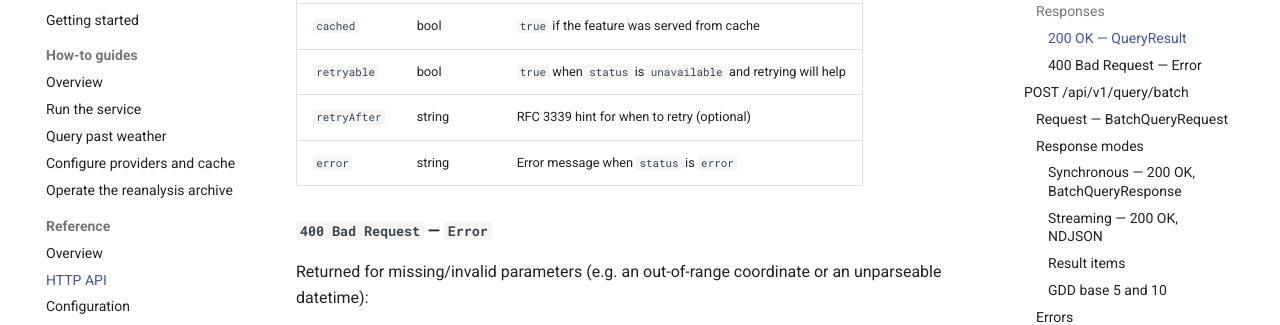
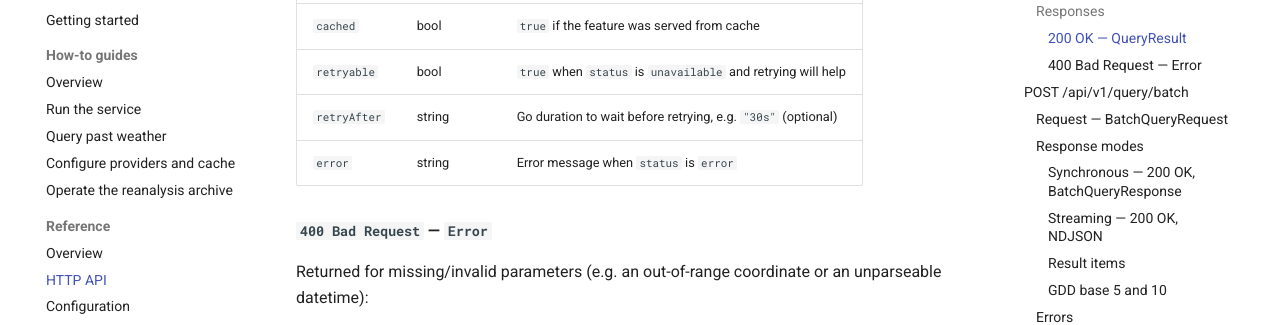
Before and after one commit to jobrunner/tempus, an MkDocs documentation site: the page built from docs/reference/http-api.md, in a window 1280 px wide and 900 px high, scrolled down 3165 px. Shown: the part 151-476 px from the top of the window. Built offline with MkDocs 1.6.1 and Material for MkDocs 9.7.7, drawn with Linux system fonts in a browser that asks for light colours; comment, search, counter and statistics services are not loaded.

Commit message:
docs: restore the retryAfter correction lost in the merge
Claude-Session: https://claude.ai/code/session_015iSEsXQgepnVboSk8mtxVa

```diff
--- a/docs/reference/http-api.md
+++ b/docs/reference/http-api.md
@@ -115,7 +115,7 @@ The `sun` and `moon` features are available for any date, including the future;
 | `status` | string | `ok` \| `unavailable` \| `error` |
 | `cached` | bool | `true` if the feature was served from cache |
 | `retryable` | bool | `true` when `status` is `unavailable` and retrying will help |
-| `retryAfter` | string | RFC 3339 hint for when to retry (optional) |
+| `retryAfter` | string | Go duration to wait before retrying, e.g. `"30s"` (optional) |
 | `error` | string | Error message when `status` is `error` |
 
 #### `400 Bad Request` — `Error`
```
